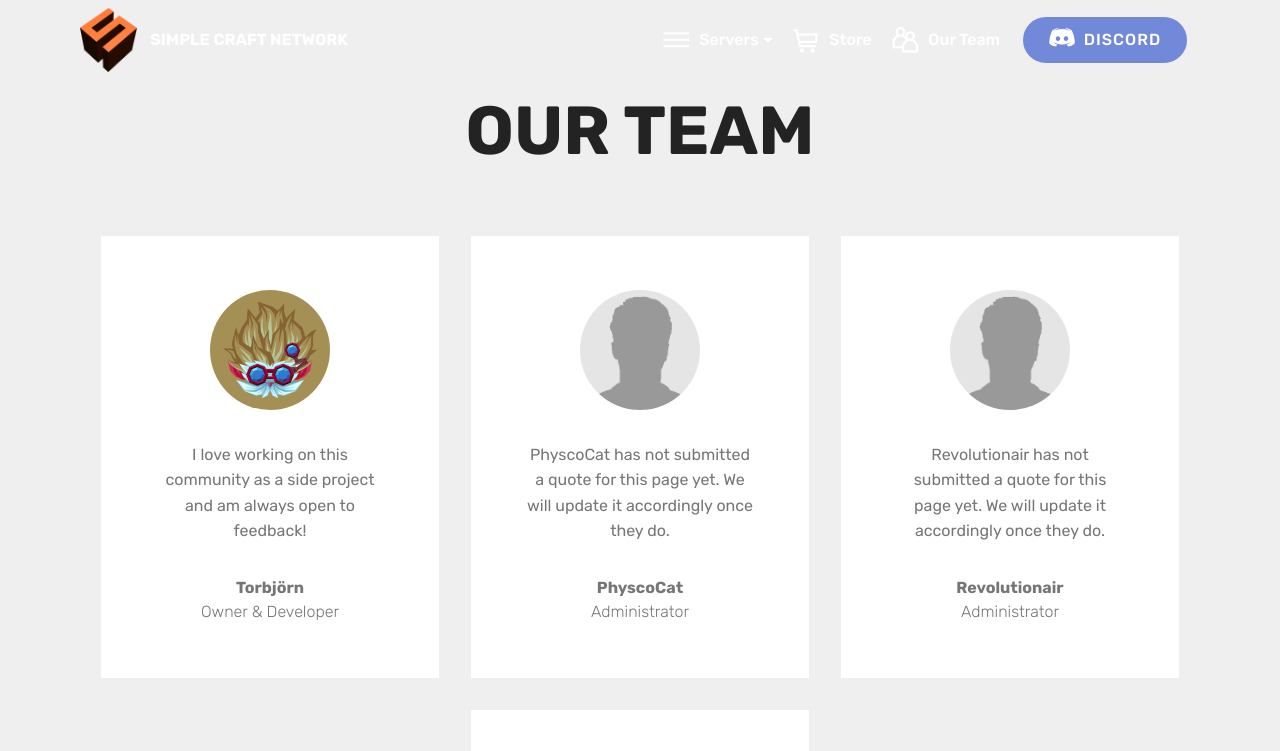
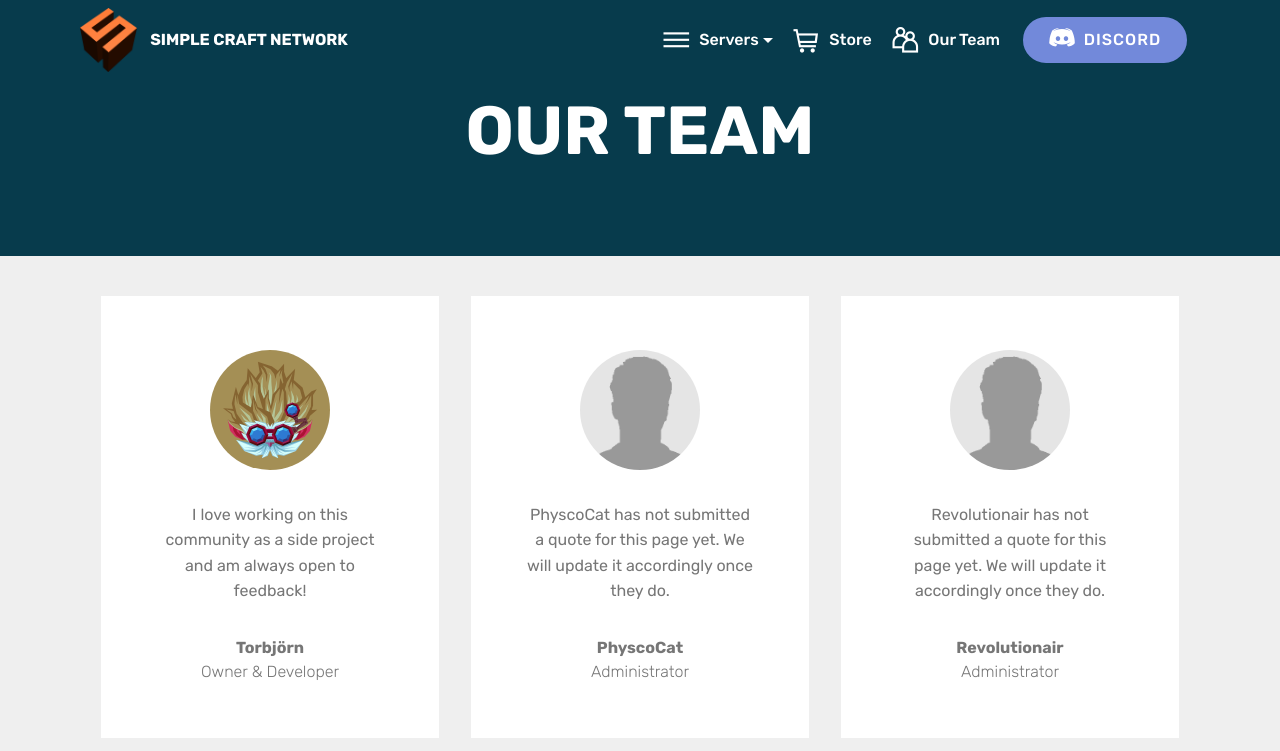
Before and after one commit to Simple-Craft/site, a plain HTML site: page team.html in a window 1280 px wide. Shown: the top 751 px of the page. Drawn offline with Linux system fonts and the light colour scheme; files whose address does not match are found by name.

Commit message:
Fixed header background color on "Our Team" page to make icons from navbar more visible.

```diff
--- a/assets/mobirise/css/mbr-additional.css
+++ b/assets/mobirise/css/mbr-additional.css
@@ -2332,11 +2332,14 @@ body {
 }
 .cid-rz076v18rO {
   padding-top: 90px;
-  padding-bottom: 0px;
-  background-color: #efefef;
+  padding-bottom: 60px;
+  background-color: #073b4c;
 }
 .cid-rz076v18rO P {
   color: #767676;
+}
+.cid-rz076v18rO H1 {
+  color: #ffffff;
 }
 .cid-ryHqHQEBF3 {
   padding-top: 0px;
--- a/team.html
+++ b/team.html
@@ -78,7 +78,7 @@
     </nav>
 </section>
 
-<section class="engine"><a href="https://mobirise.info/v">html templates</a></section><section class="header1 cid-rz076v18rO" id="header16-9">
+<section class="engine"><a href="https://mobirise.info/z">best website templates</a></section><section class="header1 cid-rz076v18rO" id="header16-9">
 
 
 
```
Also changed, not shown: index.html (+1 -1 lines), privacy.html (+1 -1 lines), tos.html (+1 -1 lines).
